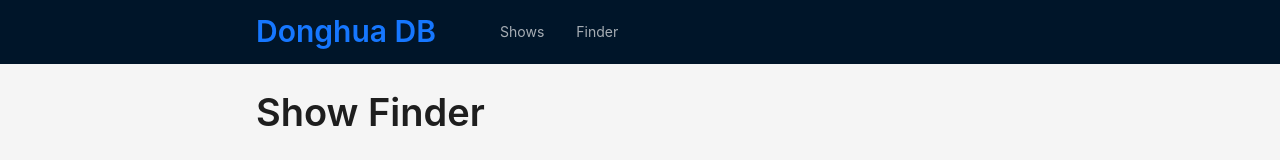
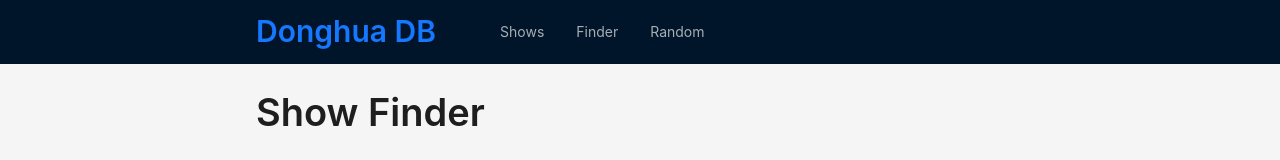
Before and after one commit to conswang/senior-design, a Next.js app in the folder frontend/: page /finder in a window 1280 px wide. Shown: the top 160 px of the page. Built offline with nearby package versions, Linux system fonts and the light colour scheme.

Commit message:
random show link

```diff
--- a/frontend/components/AppLayout.tsx
+++ b/frontend/components/AppLayout.tsx
@@ -1,5 +1,4 @@
 import { Layout, Menu, Typography } from "antd";
-import MenuItem from "antd/es/menu/MenuItem";
 import Link from "next/link";
 import { ReactNode } from "react";
 
@@ -8,6 +7,9 @@
 }
 
 export default function AppLayout({ children }: LayoutProps) {
+  // random show
+  const randomId = Math.floor(Math.random() * 2000);
+
   return (
     <Layout style={{ minHeight: "100vh" }}>
       <Layout.Header style={{ padding: "0 20%" }}>
@@ -36,6 +38,10 @@
               key: "finder",
               label: <Link href="/finder">Finder</Link>,
             },
+            {
+              key: "random",
+              label: <Link href={`/detail/${randomId}`}>Random</Link>
+            }
           ]}
         />
       </Layout.Header>
```
